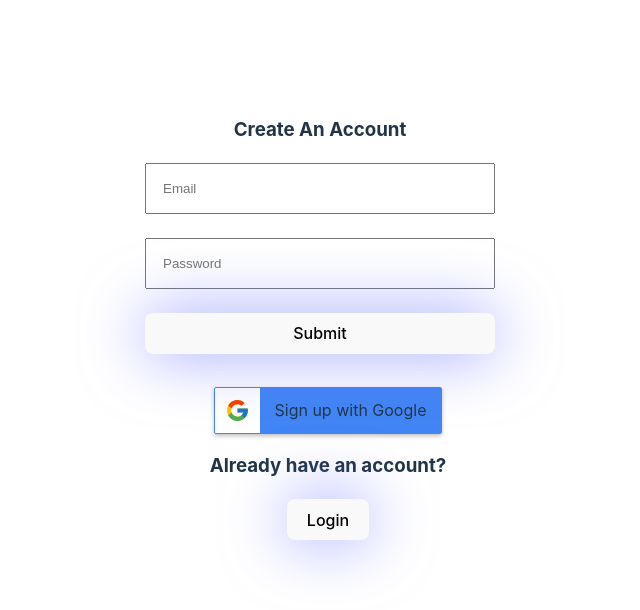
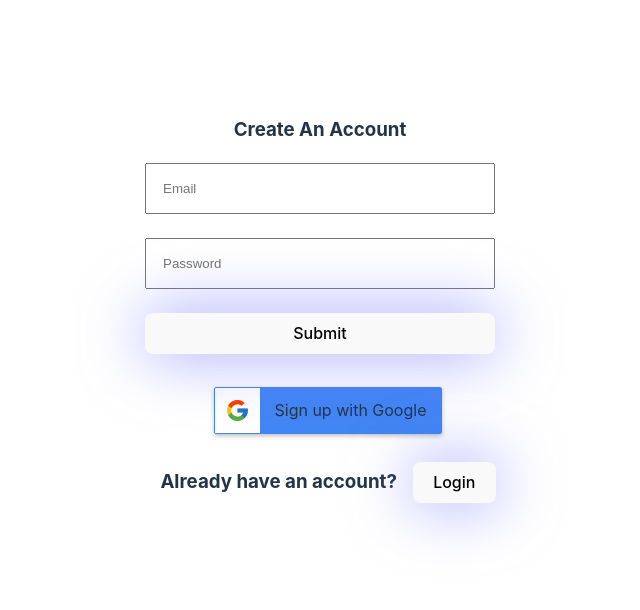
Before and after one commit to TanithFlory/firebase-assignment, a React app: page / in a window 1280 px wide. Shown: the top 610 px of the page, without its empty margins (312-952 px from the left). Built offline with nearby package versions, Linux system fonts and the light colour scheme; the HTML template or start-up script is replaced by a standard one.

Commit message:
Update index.css

```diff
--- a/src/index.css
+++ b/src/index.css
@@ -47,6 +47,13 @@ button:focus-visible {
   outline: 4px auto -webkit-focus-ring-color;
 }
 
+.toggle-auth{
+    display: flex;
+    justify-content: center;
+    gap: 1rem;
+    align-items: center;
+}
+
 @media (prefers-color-scheme: light) {
   :root {
     color: #213547;
```
